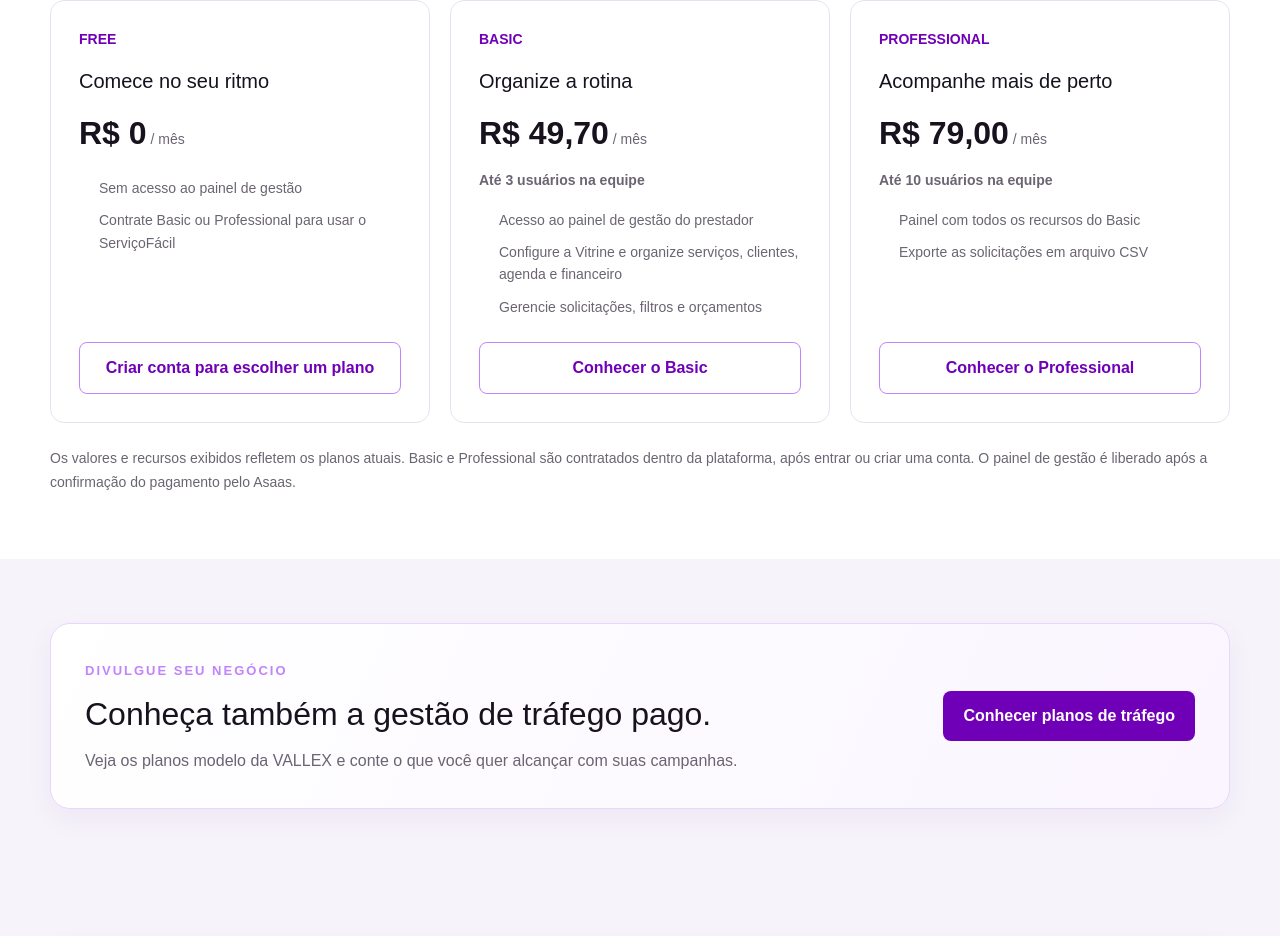
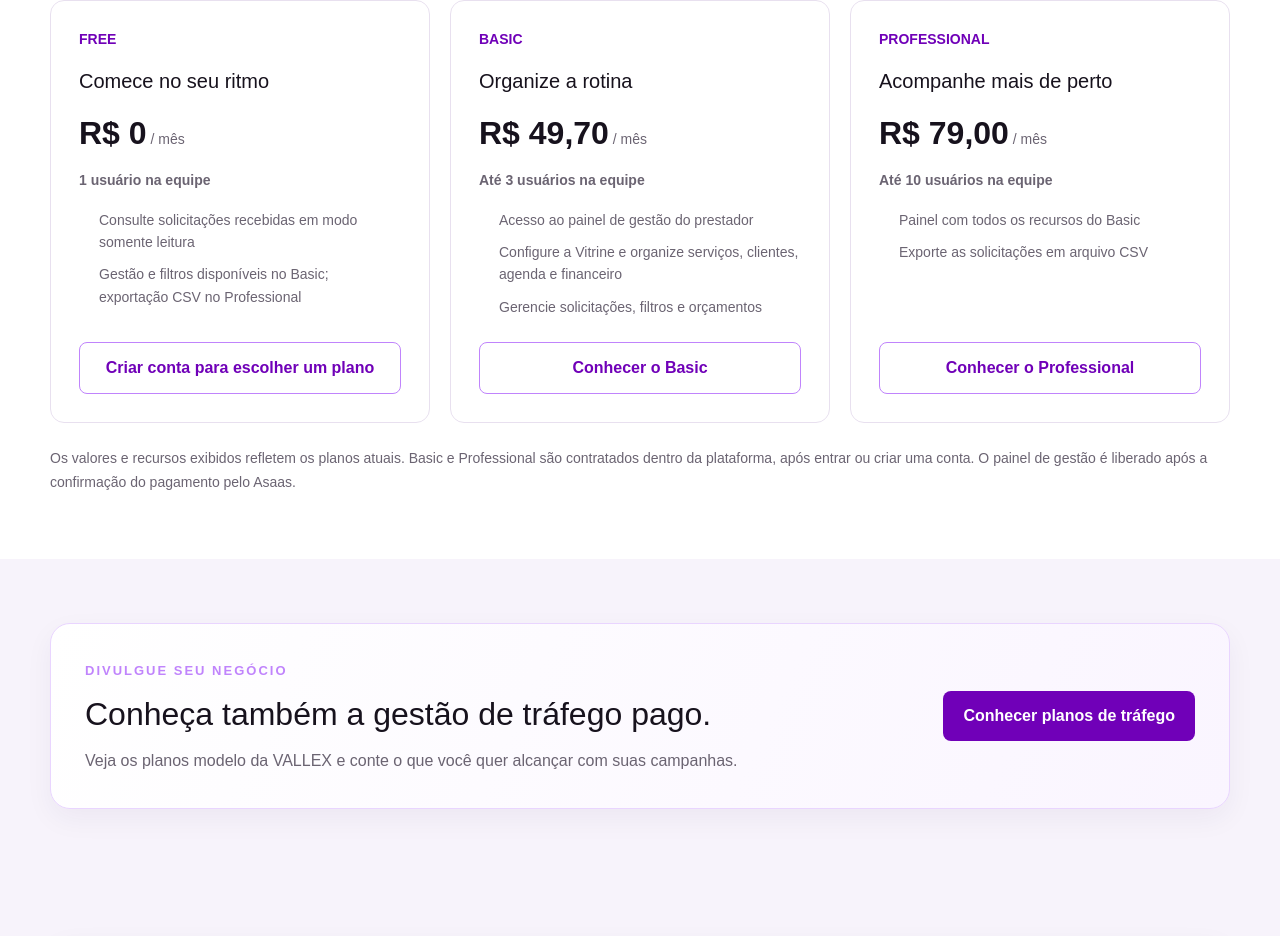
Before and after one commit to vallexadm/vallex-site, a Next.js app: page /solucoes in a window 1280 px wide. Shown: the part 2058-2994 px from the top of the page. Built offline with nearby package versions, Linux system fonts and the light colour scheme.

Commit message:
fix: honor free read-only request access

```diff
--- a/app/api/sistema/organizacao/route.ts
+++ b/app/api/sistema/organizacao/route.ts
@@ -113,6 +113,7 @@ export async function GET(request: Request) {
           code: planResult.entitlements.code,
           name: planResult.entitlements.name,
           canAccessPanel: planResult.entitlements.canAccessPanel,
+          canViewRequests: planResult.entitlements.canViewRequests,
         },
         role: "owner",
         permissions: {
@@ -232,6 +233,7 @@ export async function GET(request: Request) {
         code: planResult.entitlements.code,
         name: planResult.entitlements.name,
         canAccessPanel: planResult.entitlements.canAccessPanel,
+        canViewRequests: planResult.entitlements.canViewRequests,
       },
       role: "member",
       permissions: {
--- a/app/sistema/layout.tsx
+++ b/app/sistema/layout.tsx
@@ -59,6 +59,18 @@ export default function SistemaLayout({
           throw new Error(result.message ?? "Não foi possível verificar seu plano.");
         }
 
+        if (
+          result.plan?.code === "free" &&
+          result.plan?.canViewRequests === true
+        ) {
+          if (pathname === "/sistema/solicitacoes") {
+            if (!cancelled) setAccess({ path: pathname, status: "allowed" });
+          } else {
+            router.replace("/sistema/solicitacoes");
+          }
+          return;
+        }
+
         if (result.plan?.canAccessPanel !== true) {
           router.replace("/sistema/planos?acesso=painel");
           return;
--- a/app/sistema/planos/page.tsx
+++ b/app/sistema/planos/page.tsx
@@ -20,8 +20,8 @@ const money = new Intl.NumberFormat("pt-BR", { style: "currency", currency: "BRL
 const loginHref = "/sistema/login?next=%2Fsistema%2Fplanos";
 const planFeatures: Record<string, string[]> = {
   free: [
-    "Compare os recursos e contrate um plano para continuar.",
-    "O painel é liberado nos planos Basic e Professional.",
+    "Consulte as solicitações recebidas em modo somente leitura.",
+    "Inclui 1 usuário. Gestão e filtros começam no Basic.",
   ],
   basic: [
     "Acesso ao painel de gestão do prestador.",
@@ -49,7 +49,7 @@ function PlanosContent() {
   };
   const message = paymentMessages[searchParams.get("pagamento") ?? ""] ?? "";
   const panelAccessMessage = searchParams.get("acesso") === "painel"
-    ? "O painel de gestão é liberado nos planos Basic e Professional após a confirmação do pagamento. Escolha um deles para continuar."
+    ? "No Free, você pode consultar solicitações em modo somente leitura. Basic libera gestão e filtros; Professional acrescenta exportação CSV."
     : "";
   useEffect(() => {
     async function load() {
@@ -150,7 +150,7 @@ function PlanosContent() {
           return <article key={plan.id} className={"flex flex-col rounded-2xl border bg-white p-6 shadow-sm transition duration-200 hover:-translate-y-1 hover:border-purple-500 hover:shadow-lg focus-within:border-purple-500 focus-within:ring-2 focus-within:ring-purple-100 " + (current ? "border-purple-400 ring-2 ring-purple-100" : "border-slate-200")}>
             <p className="text-sm font-semibold uppercase tracking-wide text-purple-700">{plan.name}</p>
             <p className="mt-4 text-3xl font-bold text-slate-900">{money.format(plan.monthlyPrice)}<span className="text-base font-normal text-slate-500"> / mês</span></p>
-            <p className="mt-3 text-sm text-slate-600">{plan.code.toLowerCase() === "free" ? "Sem acesso ao painel de gestão." : `Até ${plan.maxUsers} ${plan.maxUsers === 1 ? "usuário" : "usuários"} na equipe.`}</p>
+            <p className="mt-3 text-sm text-slate-600">{plan.code.toLowerCase() === "free" ? "1 usuário na equipe." : `Até ${plan.maxUsers} ${plan.maxUsers === 1 ? "usuário" : "usuários"} na equipe.`}</p>
             {paid && <p className="mt-2 text-sm text-slate-600">Cobrança recorrente mensal pelo Asaas, paga com cartão de crédito.</p>}
             <ul className="mt-4 space-y-2 text-sm leading-6 text-slate-600">
               {(planFeatures[plan.code.toLowerCase()] ?? []).map((feature) => <li key={feature}>{feature}</li>)}
--- a/app/sistema/solicitacoes/page.tsx
+++ b/app/sistema/solicitacoes/page.tsx
@@ -580,10 +580,10 @@ async function criarOrcamento(id: string) {
           </div>
 
           <Link
-            href="/sistema"
+            href={plano?.code === "free" ? "/sistema/planos" : "/sistema"}
             className="inline-flex items-center gap-2 rounded-lg border border-gray-300 bg-white px-4 py-2 text-sm font-semibold transition hover:border-violet-400 hover:bg-violet-50 focus-visible:outline-none focus-visible:ring-2 focus-visible:ring-violet-600 focus-visible:ring-offset-2"
           >
-            <span aria-hidden="true">←</span> Voltar ao painel
+            <span aria-hidden="true">←</span> {plano?.code === "free" ? "Consultar planos" : "Voltar ao painel"}
           </Link>
         </div>
 
--- a/app/solucoes/page.tsx
+++ b/app/solucoes/page.tsx
@@ -41,10 +41,10 @@ const plans = [
     name: "Comece no seu ritmo",
     price: "R$ 0",
     period: "/ mês",
-    users: "",
+    users: "1 usuário na equipe",
     features: [
-      "Sem acesso ao painel de gestão",
-      "Contrate Basic ou Professional para usar o ServiçoFácil",
+      "Consulte solicitações recebidas em modo somente leitura",
+      "Gestão e filtros disponíveis no Basic; exportação CSV no Professional",
     ],
     action: "Criar conta para escolher um plano",
     featured: false,
--- a/lib/server/plan-entitlements.ts
+++ b/lib/server/plan-entitlements.ts
@@ -5,6 +5,7 @@ export type PlanEntitlements = {
   code: "free" | "basic" | "professional" | "enterprise";
   name: string;
   canAccessPanel: boolean;
+  canViewRequests: boolean;
   canManageRequests: boolean;
   canFilterRequests: boolean;
   canExportCsv: boolean;
@@ -18,6 +19,7 @@ const FREE_ENTITLEMENTS: PlanEntitlements = {
   code: "free",
   name: "Free",
   canAccessPanel: false,
+  canViewRequests: true,
   canManageRequests: false,
   canFilterRequests: false,
   canExportCsv: false,
@@ -88,6 +90,7 @@ export async function getPlanEntitlements(
       code,
       name: plan.name || code,
       canAccessPanel: paid,
+      canViewRequests: true,
       canManageRequests: paid,
       canFilterRequests: paid,
       canExportCsv: code === "professional" || code === "enterprise",
```
